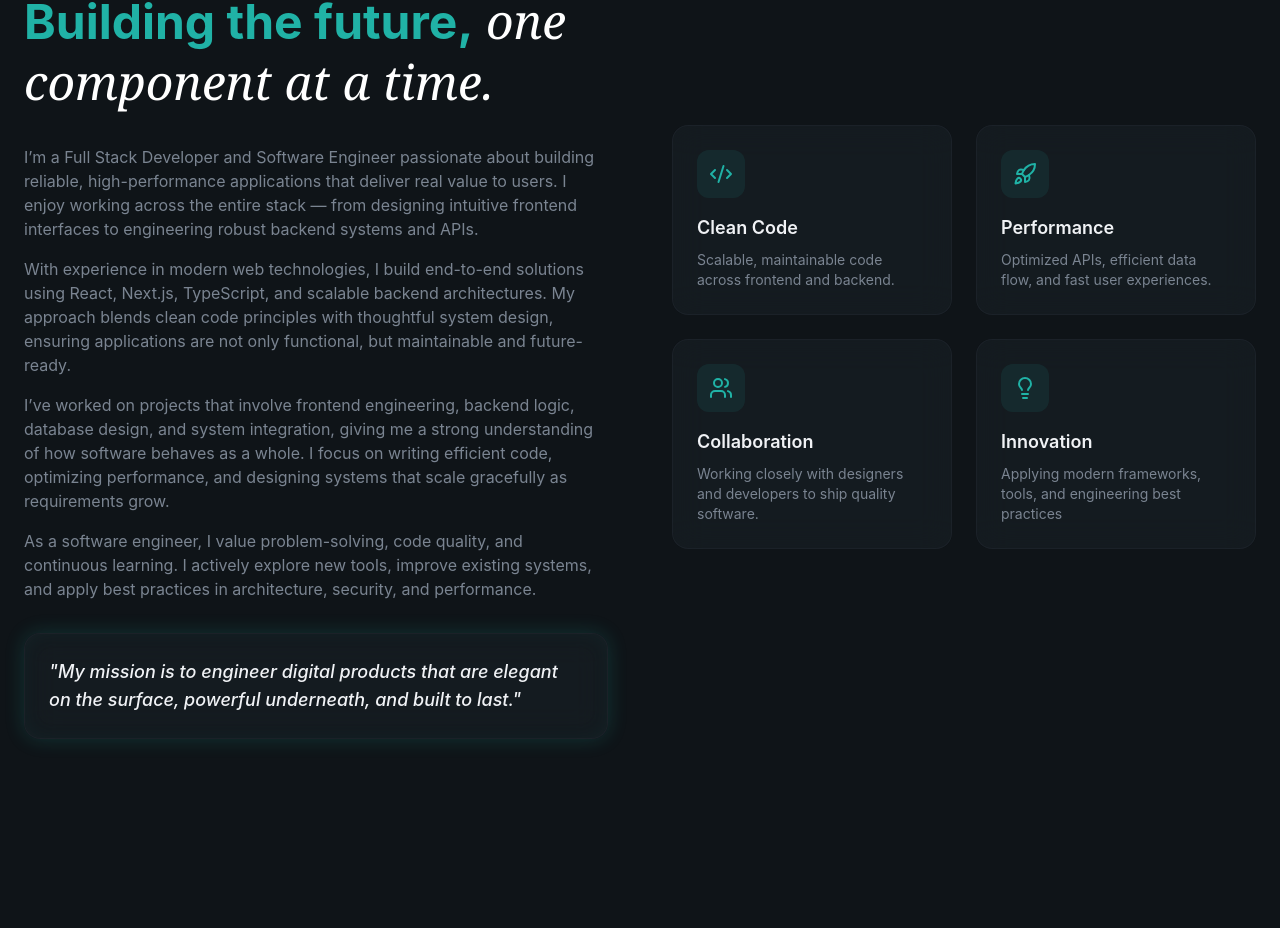
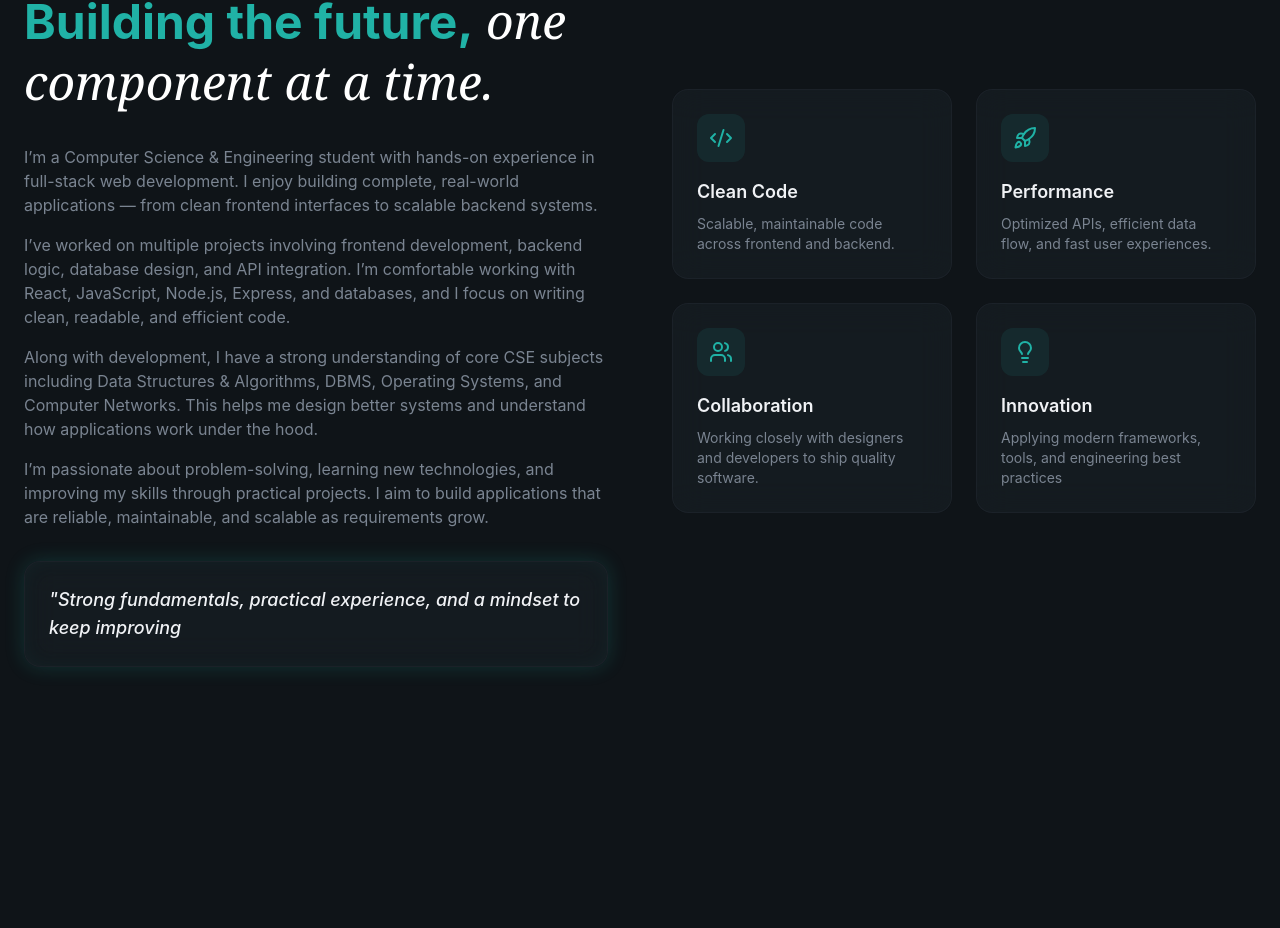
Before and after one commit to snehaagarwal05/protfolio_website, a React (Vite) app: page / in a window 1280 px wide. Shown: the part 6617-7545 px from the top of the page. Built offline with nearby package versions, Linux system fonts and the light colour scheme.

Commit message:
Update About.jsx

```diff
--- a/src/sections/About.jsx
+++ b/src/sections/About.jsx
@@ -48,21 +48,21 @@ export const About = () => {
             </h2>
 
             <div className="space-y-4 text-muted-foreground animate-fade-in animation-delay-200">
-              <p>I’m a Full Stack Developer and Software Engineer passionate about building reliable, high-performance applications that deliver real value to users. I enjoy working across the entire stack — from designing intuitive frontend interfaces to engineering robust backend systems and APIs.
+              <p>I’m a Computer Science & Engineering student with hands-on experience in full-stack web development. I enjoy building complete, real-world applications — from clean frontend interfaces to scalable backend systems.
               </p>
               <p>
-                With experience in modern web technologies, I build end-to-end solutions using React, Next.js, TypeScript, and scalable backend architectures. My approach blends clean code principles with thoughtful system design, ensuring applications are not only functional, but maintainable and future-ready.
+                I’ve worked on multiple projects involving frontend development, backend logic, database design, and API integration. I’m comfortable working with React, JavaScript, Node.js, Express, and databases, and I focus on writing clean, readable, and efficient code.
               </p>
               <p>
-                I’ve worked on projects that involve frontend engineering, backend logic, database design, and system integration, giving me a strong understanding of how software behaves as a whole. I focus on writing efficient code, optimizing performance, and designing systems that scale gracefully as requirements grow.
+                Along with development, I have a strong understanding of core CSE subjects including Data Structures & Algorithms, DBMS, Operating Systems, and Computer Networks. This helps me design better systems and understand how applications work under the hood.
 
               </p>
-              <p>As a software engineer, I value problem-solving, code quality, and continuous learning. I actively explore new tools, improve existing systems, and apply best practices in architecture, security, and performance.</p>
+              <p>I’m passionate about problem-solving, learning new technologies, and improving my skills through practical projects. I aim to build applications that are reliable, maintainable, and scalable as requirements grow.</p>
             </div>
 
             <div className="glass rounded-2xl p-6 glow-border animate-fade-in animation-delay-300">
               <p className="text-lg font-medium italic text-foreground">
-                "My mission is to engineer digital products that are elegant on the surface, powerful underneath, and built to last."
+                "Strong fundamentals, practical experience, and a mindset to keep improving
               </p>
             </div>
           </div>
```
